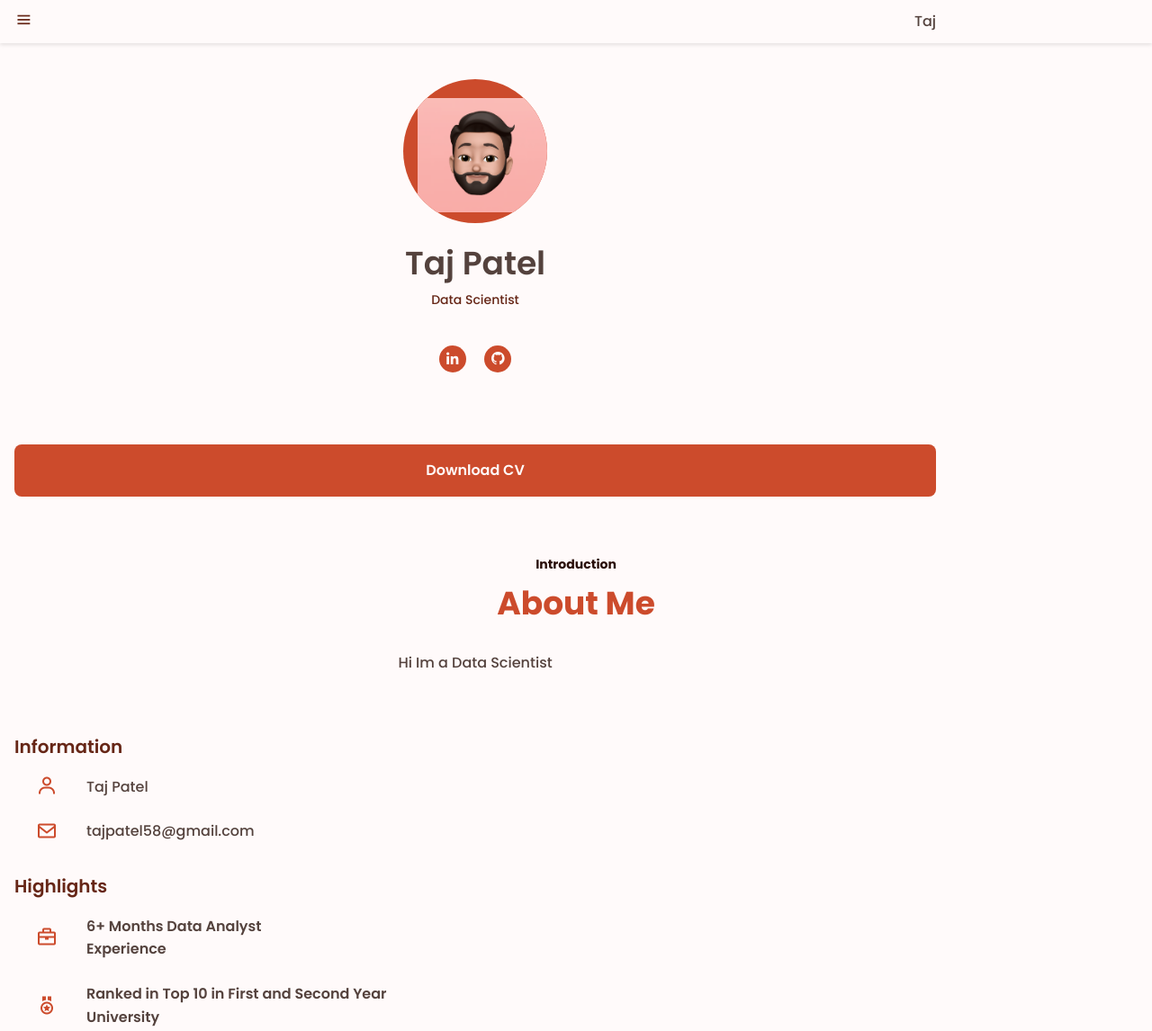
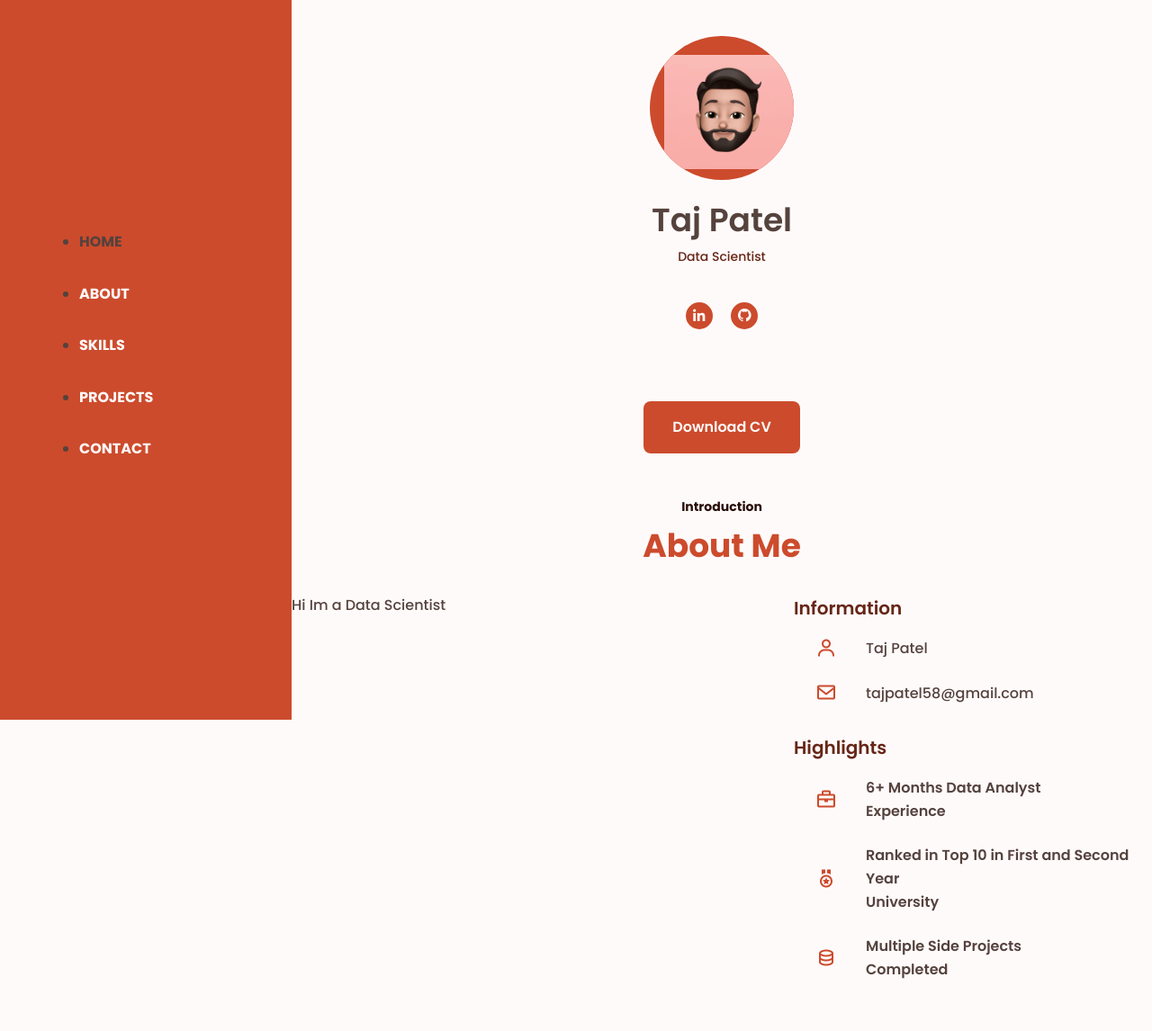
Before and after one commit to tajpatel58/Portfolio-Site, a plain HTML site: page index.html in a window 1280 px wide. Shown: the top 1146 px of the page at 90% size. Drawn offline with nearby package versions, Linux system fonts and the light colour scheme.

Commit message:
Completing Media Queries

```diff
--- a/Website/css/styles.css
+++ b/Website/css/styles.css
@@ -550,3 +550,80 @@ img{
 }
 
 /* ===== MEDIA QUERIES=====*/
+@media screen and (min-width: 768px){
+  .home__button{
+    width: initial;
+  }
+
+  .nav__menu{
+    width: var(--nav-width);
+  }
+
+  .about__container,
+  .skills__containerm
+  .works__container{
+    grid-template-columns: repeat(2,1fr);
+  }
+
+  .about__data{
+    text-align: initial;
+  }
+
+  .about__description{
+    margin-bottom: var(--mb-5);
+  }
+
+  .about__img{
+    width: 220px;
+  }
+
+  .about__information{
+    padding-left: 4rem;
+  }
+
+  .education__time{
+    padding: 0 2rem;
+  }
+
+  .footer{
+    background: none;
+  }
+
+  .footer__container{
+    background-color: var(--first-color-darken);
+    padding: 3rem 0;
+    border-radius: .5rem;
+  }
+}
+
+@media screen and (min-width: 1024px){
+  body{
+    margin: 0;
+    padding-left: var(--nav-width);
+  }
+
+  .l-header{
+    width: 0;
+  }
+
+  .nav__toggle, .nav__logo, .nav__close{
+    display: none;
+  }
+
+  .nav__menu{
+    left: 0;
+  }
+
+  .home__container{
+    height: 100vh;
+  }
+
+  .section{
+    padding: 3rem 0 2rem;
+  }
+
+  .bd-grid{
+    margin-left: auto;
+    margin-right: auto;
+  }
+}
```
